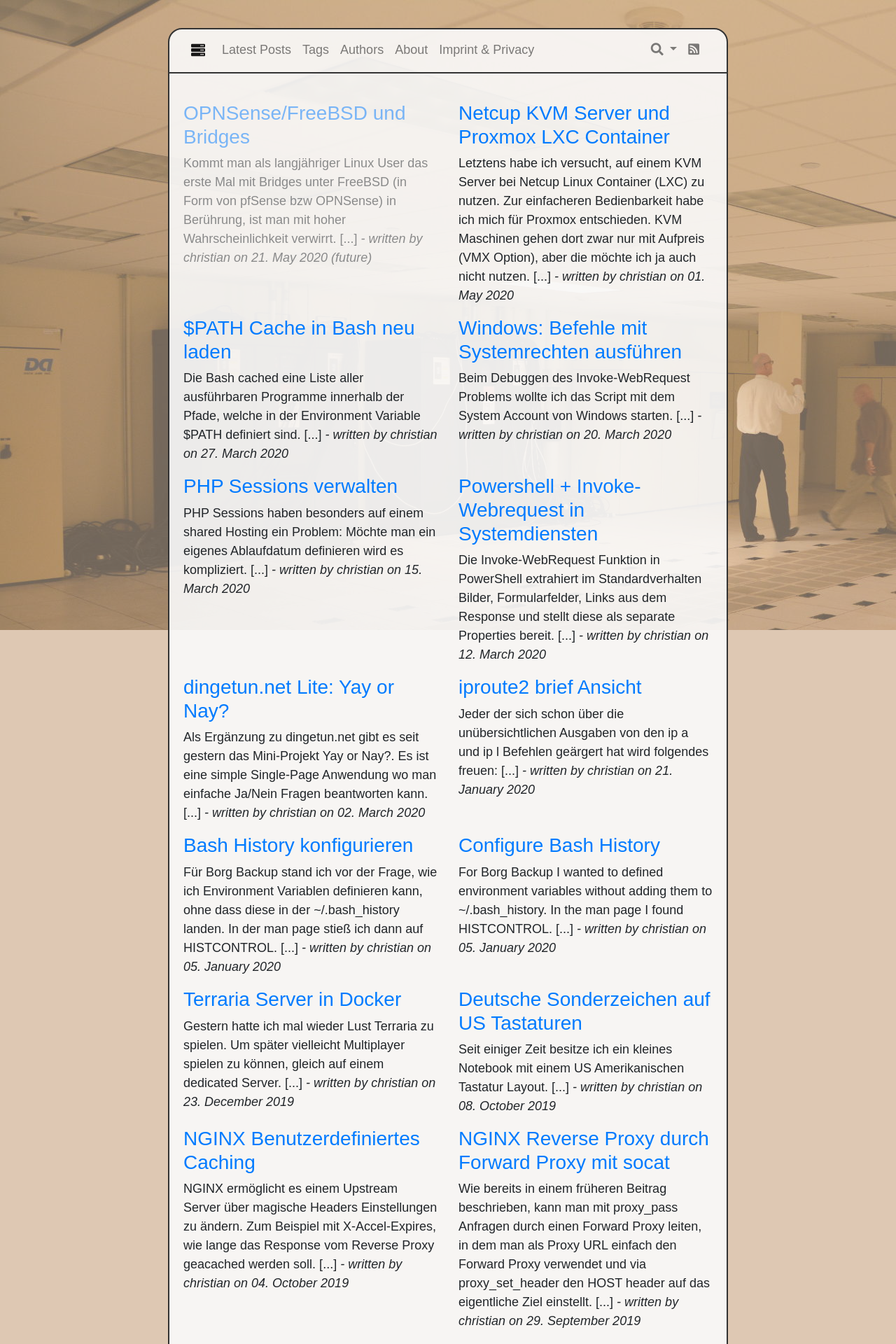
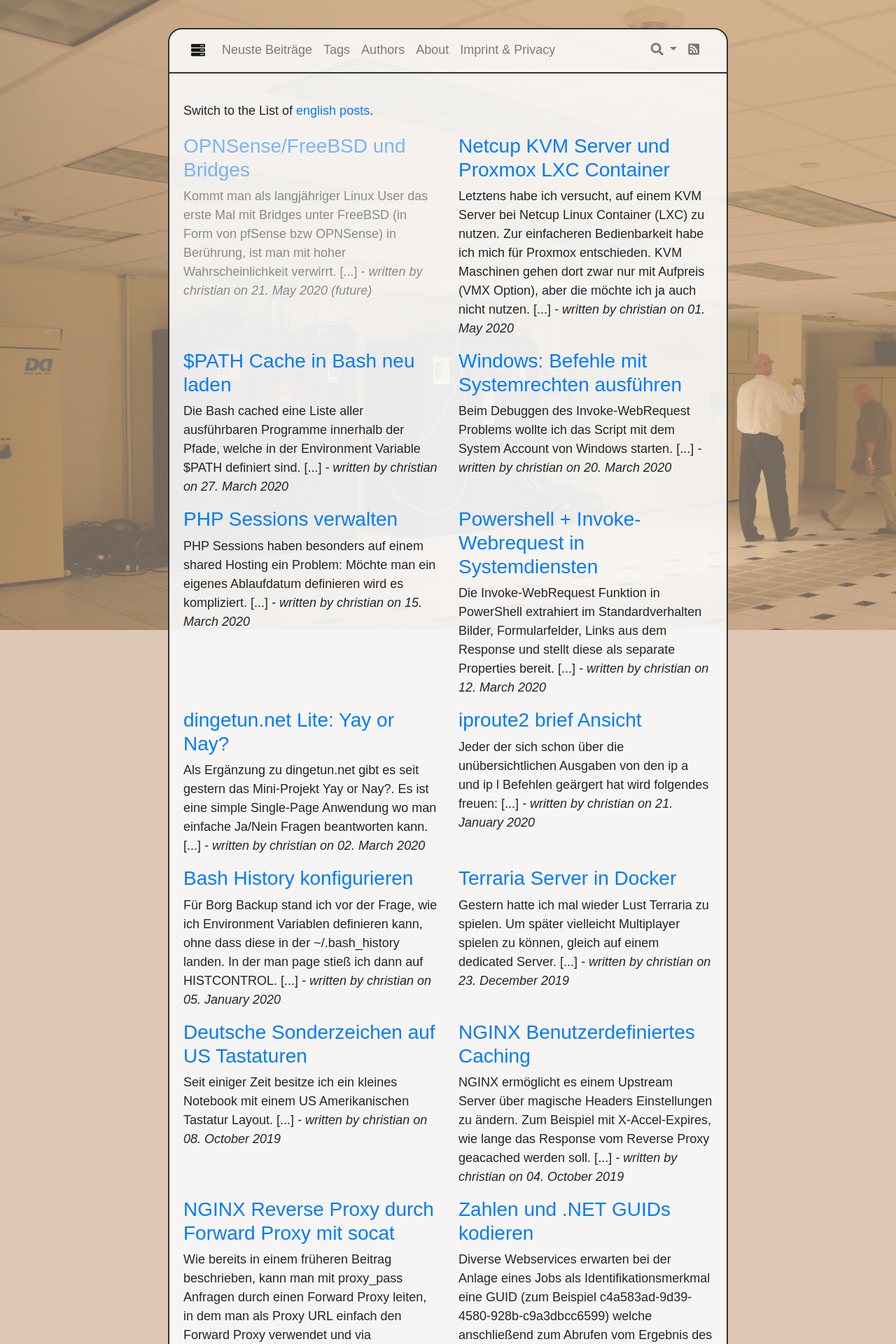
Before and after one commit to perryflynn/serverless.industries, a Jekyll site: the page built from src/index.html, in a window 1280 px wide. Shown: the top 1920 px of the page at 70% size. Built offline with Jekyll 4.4.1, drawn with Linux system fonts in a browser that asks for light colours.

Commit message:
begin multilang

```diff
--- /dev/null
+++ b/src/_includes/postlist.html
@@ -0,0 +1,22 @@
+<div class="row postlist">
+
+  {% for post in include.posts %}
+    {% assign nowts = 'now' | date: '%s' %}
+    {% assign postts = post.date | date: '%s' %}
+    <div class="col-xs-12 col-md-6 postlistitem{% if nowts < postts %} future{% endif %}{% if post.draft %} draft{% endif %}{% if post.published == false %} unpublished{% endif %}">
+      <h3><a href="{{ post.url | relative_url }}">{{ post.title }}</a></h3>
+      <p>
+        {{ post.excerpt|strip_html }} [...]
+        <em>
+            -
+            written by
+            {{post.author}} on
+            {{post.date|date: '%d. %B %Y'}}
+            {% if nowts < postts %}(future){% endif %}
+            {% if post.draft %}(draft){% endif %}
+            {% if post.published == false %}(unpublished){% endif %}
+        </em>
+      </p>
+    </div>
+  {% endfor %}
+  </div>
--- a/src/_layouts/default.html
+++ b/src/_layouts/default.html
@@ -1,5 +1,5 @@
 <!doctype html>
-<html>
+<html lang="{{page.lang}}">
   <head>
     <meta charset="utf-8">
     <meta name="viewport" content="width=device-width, initial-scale=1, shrink-to-fit=no">
--- a/src/_layouts/mainpage.html
+++ b/src/_layouts/mainpage.html
@@ -17,7 +17,7 @@ layout: default
                         <ul class="navbar-nav">
                             <li class="nav-item">
                                 <a class="nav-link" href="{{'/' | relative_url}}">
-                                    Latest Posts
+                                    Neuste Beiträge
                                 </a>
                             </li>
                             <li class="nav-item">
--- a/src/css/main.scss
+++ b/src/css/main.scss
@@ -169,6 +169,11 @@ $content-opacity: .9;
 
 /* startpage */
 
+.list-lang-switch-info {
+    display: block;
+    margin-bottom: 20px;
+}
+
 .postlist .postlistitem.unpublished,
 .postlist .postlistitem.draft,
 .postlist .postlistitem.future {
--- a/src/index.html
+++ b/src/index.html
@@ -1,26 +1,12 @@
 ---
 layout: content
-title: Latest Posts
+title: Neuste Beiträge
+lang: de
 ---
 
-<div class="row postlist">
-  {% for post in site.posts %}
-    {% assign nowts = 'now' | date: '%s' %}
-    {% assign postts = post.date | date: '%s' %}
-    <div class="col-xs-12 col-md-6 postlistitem{% if nowts < postts %} future{% endif %}{% if post.draft %} draft{% endif %}{% if post.published == false %} unpublished{% endif %}">
-      <h3><a href="{{ post.url | relative_url }}">{{ post.title }}</a></h3>
-      <p>
-        {{ post.excerpt|strip_html }} [...]
-        <em>
-            -
-            written by
-            {{post.author}} on
-            {{post.date|date: '%d. %B %Y'}}
-            {% if nowts < postts %}(future){% endif %}
-            {% if post.draft %}(draft){% endif %}
-            {% if post.published == false %}(unpublished){% endif %}
-        </em>
-      </p>
-    </div>
-  {% endfor %}
-  </div>
+<div class="list-lang-switch-info">
+  Switch to the List of <a href="{{'/index.en.html' | relative_url}}">english posts</a>.
+</div>
+
+{% assign germanposts = site.posts | where: 'lang', 'de' %}
+{% include postlist.html posts=germanposts %}
```
Also changed, not shown: src/_layouts/post.html (+8 -0 lines), src/_posts/2019/2019-07-19-raspberry-pi-4-benchmark.md (+1 -1 lines), src/index.en.html (added, +12 -0 lines), src/_posts/2020/2020-01-05-bash-history-control.en.md (renamed from src/_posts/2020/2020-01-05-bash-history-control-en.md).
